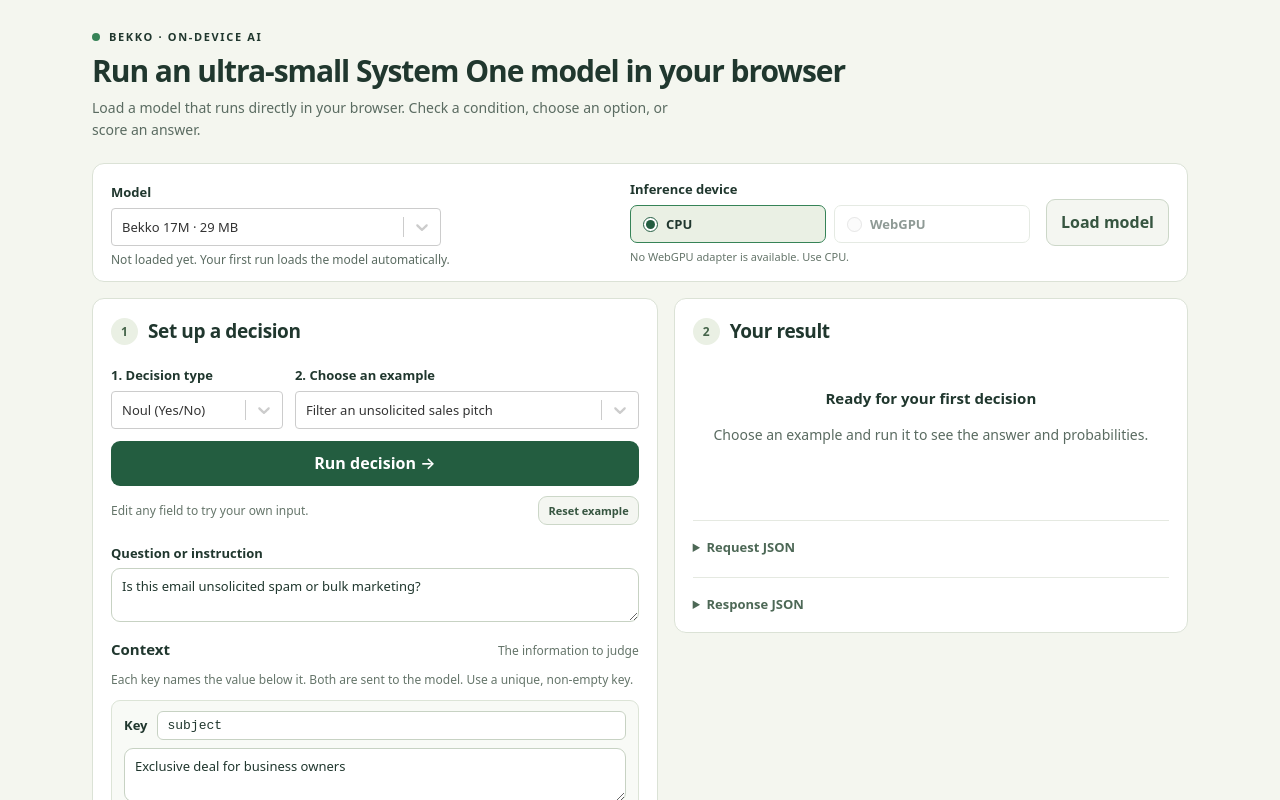
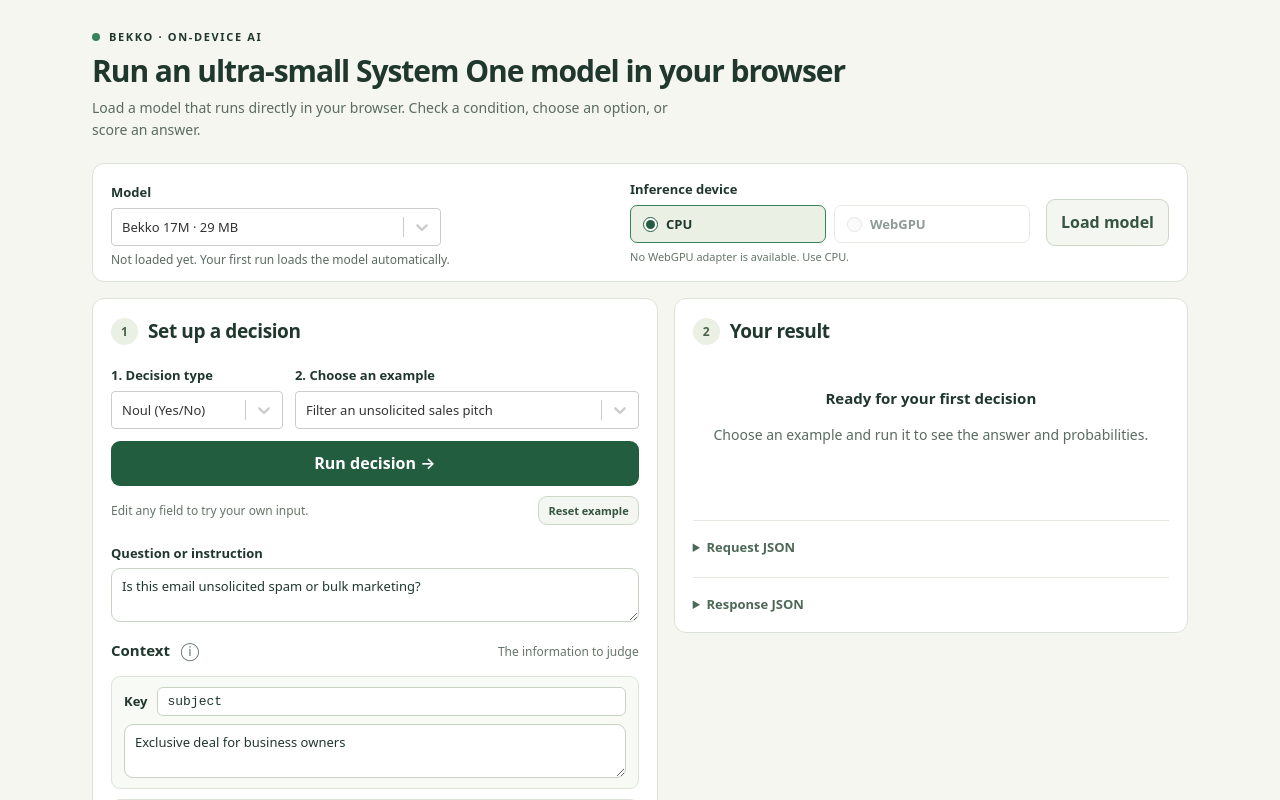
Before and after one commit to hotchpotch/bekko-system-one, a React (Vite) app in the folder browser/: page / in a window 1280 px wide. Shown: the top 800 px of the page. Built offline with nearby package versions, Linux system fonts and the light colour scheme.

Commit message:
Move context guidance into an accessible help tooltip

```diff
--- a/browser/src/main.jsx
+++ b/browser/src/main.jsx
@@ -9,7 +9,7 @@
   parseCriteria,
   renderDecision,
 } from "./decision.js";
-import { Button, Textarea, ModelLoadProgress, Picker } from "./ui.jsx";
+import { Button, Textarea, ModelLoadProgress, Picker, HelpTooltip } from "./ui.jsx";
 
 import { contextKeyError, contextObject } from "./context.js";
 
@@ -442,10 +442,15 @@
               onChange={(e) => change("instruction", e.target.value)}
             />
             <div className="label-row">
-              <h3>Context</h3>
+              <div className="context-heading">
+                <h3>Context</h3>
+                <HelpTooltip id="context-help" label="Help with context fields">
+                  Each key names the value below it. Both are sent to the model.
+                  Use a unique, non-empty key.
+                </HelpTooltip>
+              </div>
               <span className="hint">The information to judge</span>
             </div>
-            <p id="context-help" className="hint">Each key names the value below it. Both are sent to the model. Use a unique, non-empty key.</p>
             <div id="state-fields">
               {form.context.map(([key, value], index) => {
                 const keyError = contextKeyError(form.context, index);
--- a/browser/src/style.css
+++ b/browser/src/style.css
@@ -705,3 +705,50 @@
   font-size: 13px;
   color: #20372e;
 }
+.context-heading {
+  display: flex;
+  align-items: center;
+  gap: 6px;
+}
+.help-tooltip {
+  position: relative;
+  display: inline-flex;
+}
+.help-trigger {
+  display: inline-flex;
+  align-items: center;
+  justify-content: center;
+  width: 28px;
+  height: 28px;
+  margin: 0;
+  padding: 0;
+  background: transparent;
+  color: #65756a;
+  border-radius: 50%;
+  font-size: 18px;
+}
+.help-trigger:hover,
+.help-trigger:focus-visible {
+  background: #eaf0e4;
+  color: #235d40;
+}
+.help-trigger:focus-visible {
+  outline: 2px solid #90b598;
+  outline-offset: 2px;
+}
+.help-content {
+  position: absolute;
+  z-index: 10;
+  top: 100%;
+  left: -60px;
+  width: min(280px, calc(100vw - 80px));
+  padding: 10px 12px;
+  border: 1px solid #dce4d7;
+  border-radius: 8px;
+  background: #fff;
+  box-shadow: 0 4px 16px #20372e24;
+  color: #20372e;
+  font-size: 12px;
+  font-weight: 400;
+  line-height: 1.6;
+}
--- a/browser/src/ui.jsx
+++ b/browser/src/ui.jsx
@@ -1,4 +1,4 @@
-import React from "react";
+import React, { useState } from "react";
 import Select from "react-select";
 
 export function Button({ secondary = false, className = "", ...props }) {
@@ -117,3 +117,37 @@
     </div>
   );
 }
+
+export function HelpTooltip({ id, label, children }) {
+  const [open, setOpen] = useState(false);
+  return (
+    <span
+      className="help-tooltip"
+      onPointerEnter={(event) => {
+        if (event.pointerType === "mouse") setOpen(true);
+      }}
+      onPointerLeave={() => setOpen(false)}
+      onBlur={() => setOpen(false)}
+      onKeyDown={(event) => {
+        if (event.key === "Escape") {
+          setOpen(false);
+          event.stopPropagation();
+        }
+      }}
+    >
+      <button
+        type="button"
+        className="help-trigger"
+        aria-label={label}
+        aria-describedby={id}
+        onFocus={() => setOpen(true)}
+        onClick={() => setOpen(true)}
+      >
+        <span aria-hidden="true">ⓘ</span>
+      </button>
+      <span id={id} role="tooltip" className="help-content" hidden={!open}>
+        {children}
+      </span>
+    </span>
+  );
+}
```
